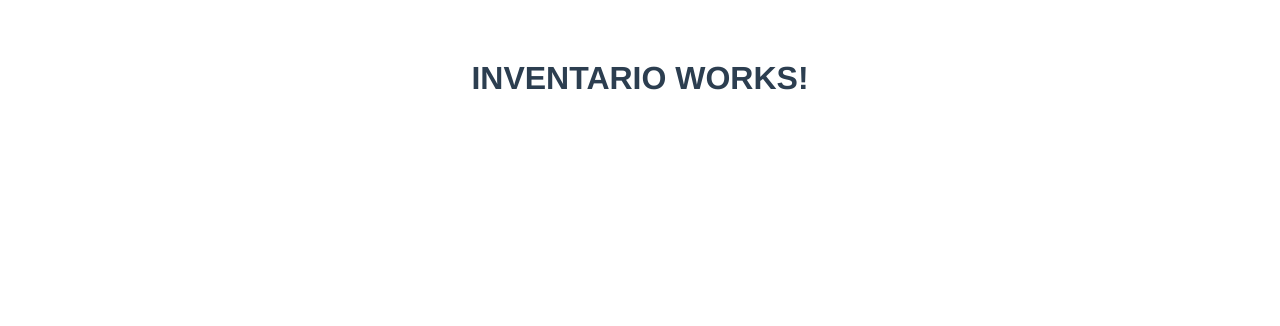
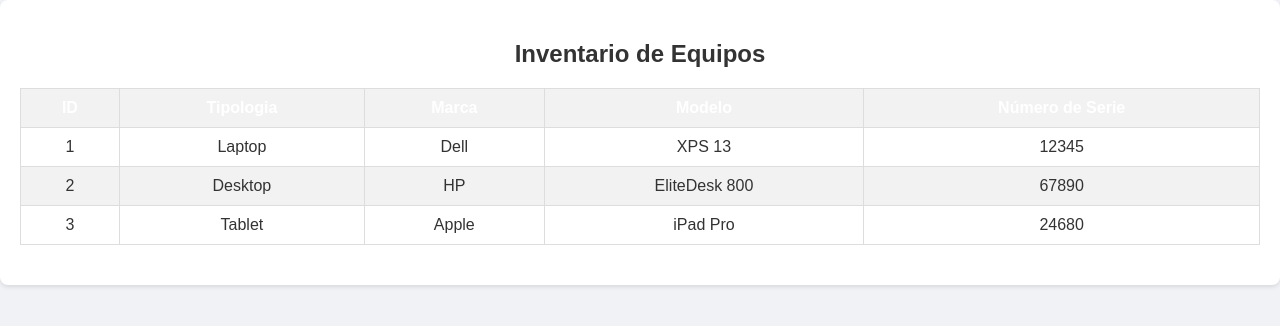
Before and after one commit to AtoBerenguer/gehm, a Vue app: page /inventary in a window 1280 px wide. Shown: the top 326 px of the page. Built offline with nearby package versions, Linux system fonts and the light colour scheme.

Commit message:
Añadir axios como dependencia; crear archivo de datos de equipos y mejorar la vista de inventario

```diff
--- a/package.json
+++ b/package.json
@@ -8,6 +8,7 @@
     "lint": "vue-cli-service lint"
   },
   "dependencies": {
+    "axios": "^1.8.1",
     "core-js": "^3.8.3",
     "vue": "^3.2.13",
     "vue-router": "^4.5.0"
--- /dev/null
+++ b/public/equipos.json
@@ -0,0 +1,23 @@
+[
+    {
+        "id": 1,
+        "tipologia": "Laptop",
+        "marca": "Dell",
+        "modelo": "XPS 13",
+        "numeroSerie": "12345"
+    },
+    {
+        "id": 2,
+        "tipologia": "Desktop",
+        "marca": "HP",
+        "modelo": "EliteDesk 800",
+        "numeroSerie": "67890"
+    },
+    {
+        "id": 3,
+        "tipologia": "Tablet",
+        "marca": "Apple",
+        "modelo": "iPad Pro",
+        "numeroSerie": "24680"
+    }
+]
--- a/src/App.vue
+++ b/src/App.vue
@@ -1,28 +1,83 @@
 <template>
-  <div id="app">
-
+  <div id="app" class="app-container">
     <router-view></router-view>
   </div>
 </template>
 
 <script>
-
 export default {
   name: 'App',
-  components: {
-
-
-  }
+  components: {}
 }
 </script>
 
 <style>
+
+body {
+  margin: 0;
+  font-family: Arial, Helvetica, sans-serif;
+  background-color: #f0f2f5;
+  color: #333;
+}
+
 #app {
-  font-family: Avenir, Helvetica, Arial, sans-serif;
-  -webkit-font-smoothing: antialiased;
-  -moz-osx-font-smoothing: grayscale;
+
+  flex-direction: column;
+  align-items: center;
+  justify-content: center;
+
   text-align: center;
-  color: #2c3e50;
-  margin-top: 60px;
+}
+
+.app-container {
+  padding: 20px;
+  background-color: #fff;
+  box-shadow: 0 2px 4px rgba(0, 0, 0, 0.1);
+  border-radius: 8px;
+}
+
+table {
+  width: 100%;
+  border-collapse: collapse;
+  margin: 20px 0;
+}
+
+th, td {
+  padding: 12px 15px;
+  border: 1px solid #ddd;
+}
+
+th {
+  background-color: #4CAF50;
+  color: white;
+}
+
+tr:nth-child(even) {
+  background-color: #f2f2f2;
+}
+
+tr:hover {
+  background-color: #ddd;
+}
+
+/* Botón */
+button {
+  background-color: #4CAF50;
+  border: none;
+  color: white;
+  padding: 10px 20px;
+  text-align: center;
+  text-decoration: none;
+  display: inline-block;
+  font-size: 16px;
+  margin: 10px 2px;
+  transition-duration: 0.4s;
+  cursor: pointer;
+}
+
+button:hover {
+  background-color: white;
+  color: black;
+  border: 2px solid #4CAF50;
 }
 </style>
--- a/src/components/inventary/allInventario.vue
+++ b/src/components/inventary/allInventario.vue
@@ -1,15 +1,58 @@
 <template>
     <div>
-        <h1>INVENTARIO WORKS!</h1>
+        <h2>Inventario de Equipos</h2>
+        <table>
+            <thead>
+                <tr>
+                    <th>ID</th>
+                    <th>Tipologia</th>
+                    <th>Marca</th>
+                    <th>Modelo</th>
+                    <th>Número de Serie</th>
+                </tr>
+            </thead>
+            <tbody>
+                <tr v-for="equipo in equipos" :key="equipo.id">
+                    <td>{{ equipo.id }}</td>
+                    <td>{{ equipo.tipologia }}</td>
+                    <td>{{ equipo.marca }}</td>
+                    <td>{{ equipo.modelo }}</td>
+                    <td>{{ equipo.numeroSerie }}</td>
+                </tr>
+            </tbody>
+        </table>
     </div>
 </template>
 
 <script>
-    export default {
-        name: 'allInventario'
+import axios from 'axios'
+export default {
+    name: 'allInventario',
+    data() {
+        return {
+            equipos: []
+        }
+    },
+    mounted() {
+        axios.get('/equipos.json').then(response => {
+            this.equipos = response.data;
+        });
     }
+}
+
 </script>
 
 <style scoped>
+    table{
+        width: 100%;
+        border-collapse: collapse;
+    }
+    th, td{
+        padding: 10px;
+        border: 1px solid #ddd;
+    }
+    th{
+        background-color: #f2f2f2;
+    }
 
 </style>
--- a/src/components/shared/headerComponent.vue
+++ b/src/components/shared/headerComponent.vue
@@ -7,7 +7,7 @@
                 <li class="nav-item"><router-link to="/inventary" class="nav-link">Inventario</router-link></li>
                 <li class="nav-item"><router-link to="/tareasList" class="nav-link">Ordenes</router-link></li>
                 <li class="nav-item"><router-link to="/" class="nav-link">Almacen</router-link></li>
-                <li class="nav-item"><router-link to="/" class="nav-link">Cerrar sesión</router-link></li>
+                <li class="nav-item"><router-link to="/" class="nav-link">LogOut</router-link></li>
             </ul>
         </nav>
     </header>
@@ -18,7 +18,7 @@ export default {
     name: 'HeaderComponent',
     data() {
         return {
-            text: 'Gestión de Tareas Script'
+            text: 'Gestión de Tareas'
         };
     }
 }
```
Also changed, not shown: 1 other file (tests, documents, lock files or other folders).
